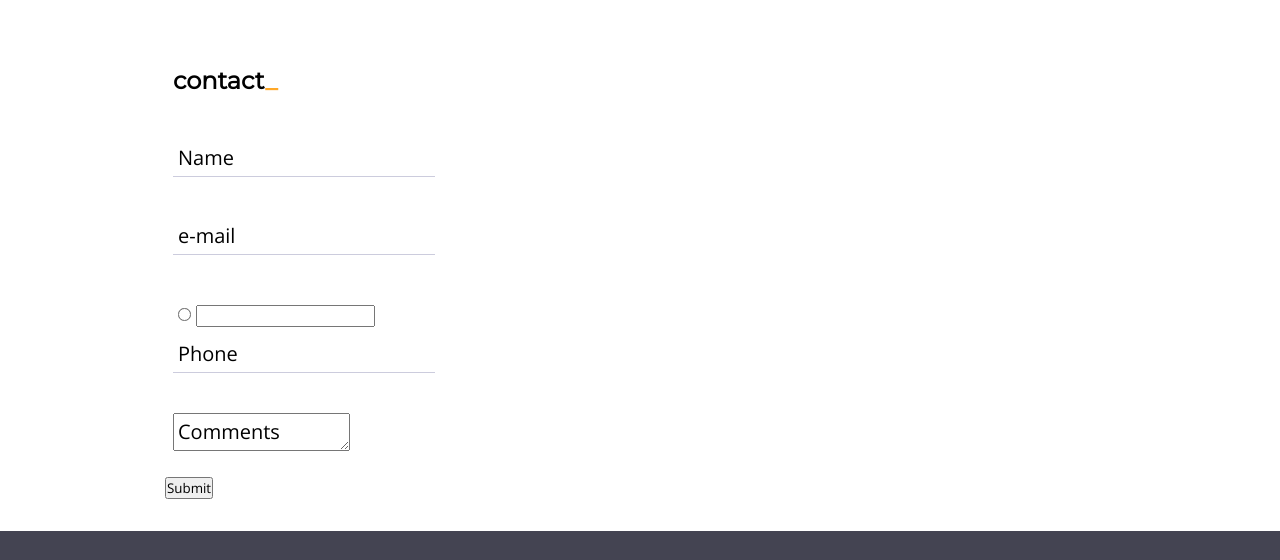
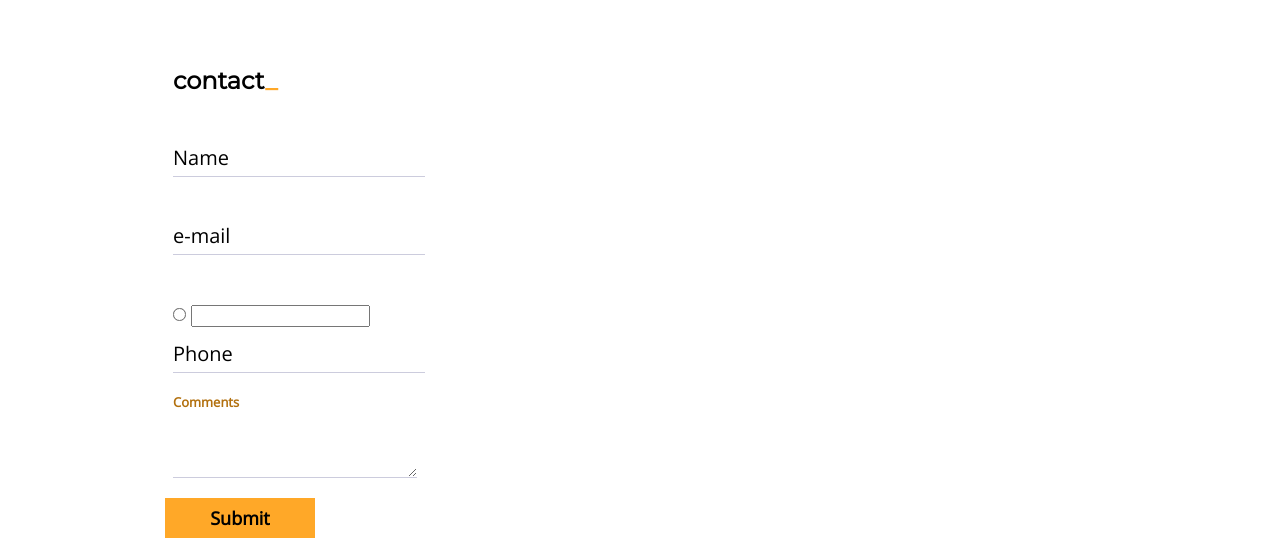
Before and after one commit to tonybolanyo/kc-web3-html5-css3-js, a plain HTML site: page index.html in a window 1280 px wide. Shown: the part 2960-3520 px from the top of the page. Drawn offline with nearby package versions, Linux system fonts and the light colour scheme.

Commit message:
Styling textarea and button

```diff
--- a/css/forms.css
+++ b/css/forms.css
@@ -3,24 +3,33 @@
     position: relative;
 }
 
+/* input type text and email */
+
 .form-group > input[type="text"],
-.form-group > input[type="email"] {
+.form-group > input[type="email"],
+.form-group > textarea {
     display: block;
     border: 0;
     border-bottom: solid 1px #ccd;
-    padding: 5px;
+    padding: 5px 0;
     font-size: 20px;
+}
+.form-group > input[type="text"]:focus,
+.form-group > input[type="email"]:focus,
+.form-group > textarea:focus {
+    border-bottom: solid 2px #B2700E;
 }
 
 /* remove border when input is focused */
-.form-group > input:focus {
+.form-group > input:focus,
+.form-group > textarea:focus {
     outline: none;
 }
 
 .form-group > label {
     position: absolute;
     top: 25px;
-    left: 13px; /* padding in form-group (8) + padding in input (5) */
+    left: 8px; /* same as padding in form-group */
     font-size: 20px; /* same as input */
     transition: ease .3s;
 }
@@ -28,13 +37,27 @@
 /* We need put label *after* input because
    css3 hasn't selector for "followed by" elements */
 .form-group > input:focus ~ label,
-.form-group > input:valid ~ label {
+.form-group > input:valid ~ label,
+.form-group > textarea:focus ~ label,
+.form-group > textarea:valid ~ label
+ {
     color: #B2700E;
     font-weight: bolder;
     font-size: small;
     top: 0;
 }
 
-.form-group > input:valid ~ label {
+.form-group > input[value]:invalid ~ label {
     color:darkred;
 }
+
+input[type="submit"] {
+    background: #FFA828;
+    padding: 8px;
+    border: 0;
+    font-size: 18px;
+    font-family: Monserrat, "Open Sans", Arial, Helvetica, sans-serif;
+    font-weight: bold;
+    width: 50%;
+    max-width: 150px;
+}
--- a/index.html
+++ b/index.html
@@ -238,8 +238,8 @@
                         <label for="phone">Phone</label>
                     </div>
                     <div class="form-group">
+                        <textarea name="comments"></textarea>
                         <label for="comments">Comments</label>
-                        <textarea name="comments"></textarea>
                     </div>
                     <div class="form-actions">
                         <input type="submit">
```
